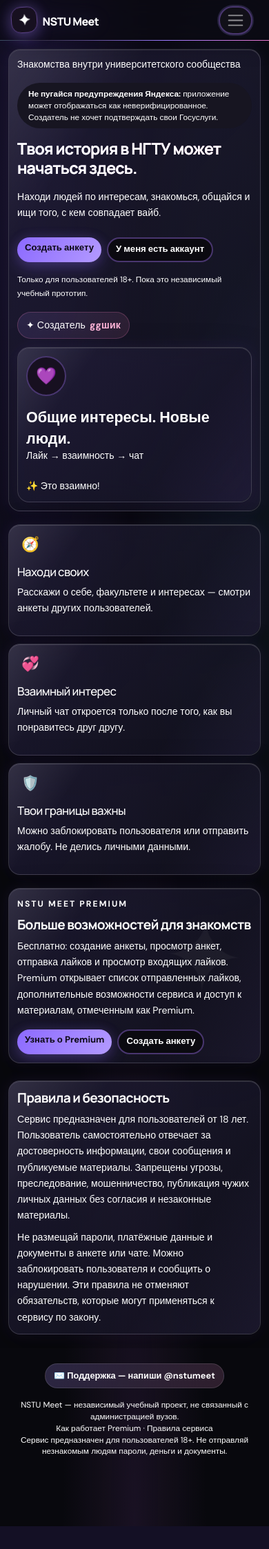
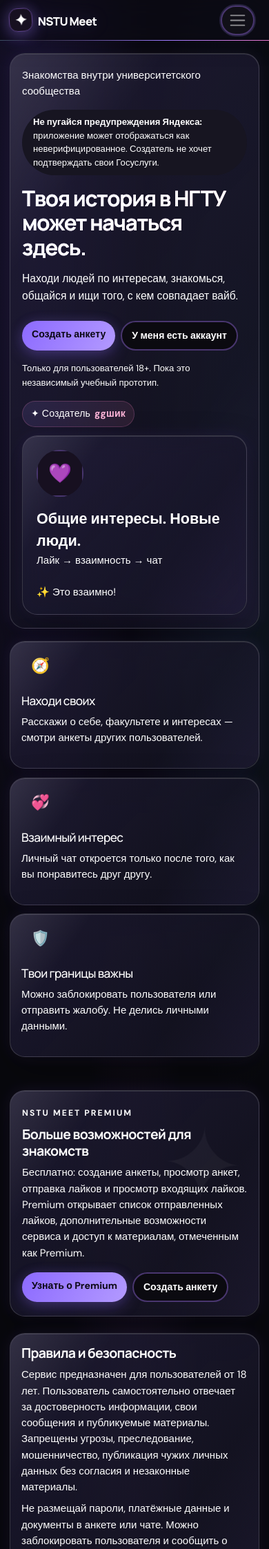
Before and after one commit to ggshik369/nstu-meet, a Flask app: page / in a window 390 px wide. Shown: the top 2245 px of the page at 69% size. Before the commit the page ends 2212 px from the top, so only its background shows below. Run offline with Flask 3, Linux system fonts and the light colour scheme; some libraries are stand-ins or nearby versions.

Commit message:
Redesign mobile responsive layout and touch navigation

```diff
--- a/static/mobile.css
+++ b/static/mobile.css
@@ -1,58 +1,102 @@
-/* Compact mobile layout only. Desktop styling remains unchanged. */
+/* NSTU Meet — dedicated mobile layout. Desktop styles are untouched. */
 @media (max-width: 767.98px) {
-  html { -webkit-text-size-adjust: 100%; }
-  body { font-size: 14px !important; line-height: 1.42 !important; }
-  main.container { padding: 12px 12px 20px !important; }
-  .container { --bs-gutter-x: .75rem; min-width: 0; }
-  main h1 { font-size: 1.45rem !important; line-height: 1.2 !important; margin-bottom: .65rem !important; }
-  main h2 { font-size: 1.2rem !important; line-height: 1.25 !important; }
-  main h3 { font-size: 1.05rem !important; line-height: 1.25 !important; }
-  main h4, main h5, main h6 { font-size: .95rem !important; }
-  main p, main li, main label, main .lead { font-size: .88rem !important; }
-  main .small, main small, footer { font-size: .74rem !important; }
-  .btn, main .btn { min-height: 36px !important; padding: 7px 11px !important; font-size: .82rem !important; line-height: 1.25 !important; }
-  .form-control, .form-select, textarea, input:not([type=checkbox]):not([type=radio]):not([type=file]) { min-height: 39px !important; padding: 8px 11px !important; font-size: .86rem !important; border-radius: 12px !important; }
-  .navbar { padding-block: 5px !important; }
-  .navbar .container { gap: 5px; }
-  .navbar-brand { font-size: 1rem !important; margin-right: 0 !important; }
-  .navbar .nav-link { padding: 8px 10px !important; font-size: .83rem !important; }
-  .navbar-toggler { min-width: 38px !important; min-height: 36px !important; padding: 5px 9px !important; }
-  .refresh-site { padding: 6px 9px !important; font-size: .78rem !important; }
-  .hero,.hero-card,.feature,.section-hero,.panel,.form-shell,.profile-side,.person-card,.chat-shell,.premium-hero,.empty-state,.content-card,.card,.feature-card,.lecture-card,.listing-card,.group-card,.match-card,.like-card,.profile-card,.auth-card,.welcome-card { border-radius: 17px !important; }
-  .hero,.hero-card,.feature,.section-hero,.panel,.form-shell,.profile-side,.person-card,.premium-hero,.empty-state,.card { padding: 12px !important; }
-  .row { --bs-gutter-x: .65rem; --bs-gutter-y: .65rem; }
-  .g-4,.gy-4 { --bs-gutter-y: .75rem !important; }
-  .g-4,.gx-4 { --bs-gutter-x: .75rem !important; }
-  .gap-4 { gap: .7rem !important; } .gap-3 { gap: .55rem !important; }
-  .mb-5 { margin-bottom: 1.2rem !important; } .mt-5 { margin-top: 1.2rem !important; }
-  .py-5 { padding-top: 1.1rem !important; padding-bottom: 1.1rem !important; }
-  .photo-grid { grid-template-columns: repeat(2,minmax(0,1fr)) !important; gap: 8px !important; }
-  .photo-tile img { height: clamp(105px,34vw,150px) !important; }
-  .person-photo-wide { height: clamp(170px,52vw,260px) !important; }
-  .avatar-xl { width: 58px !important; height: 58px !important; min-width: 58px !important; font-size: 1.5rem !important; }
-  .feature-icon,.feature-emoji,.benefit-icon,.emoji-icon { width: 38px !important; height: 38px !important; min-width: 38px !important; font-size: 1.3rem !important; margin-bottom: 7px !important; }
-  .chat-shell { padding: 0 !important; } .chat-header { padding: 10px 12px !important; }
-  .messages { min-height: 220px !important; height: 54vh !important; padding: 12px !important; gap: 8px !important; }
-  .message { padding: 9px 11px !important; border-radius: 15px !important; font-size: .86rem !important; }
-  .message-row { max-width: 96% !important; } .chat-compose { gap: 6px !important; padding: 9px !important; }
-  .chat-compose .form-control { padding: 8px 10px !important; min-width: 0 !important; }
-  .chat-compose .btn { min-height: 38px !important; padding: 7px 9px !important; }
-  .chat-list-item { padding: 10px !important; gap: 9px !important; border-radius: 15px !important; }
-  .support-button { padding: 8px 12px !important; font-size: .8rem !important; }
-  img, video, iframe, canvas, svg { max-width: 100%; }
-  .container, main, section, article, .card, .panel, .row > *, .d-flex > * { min-width: 0; }
-  main, main * { overflow-wrap: anywhere; }
-  pre, code { white-space: pre-wrap; word-break: break-word; }
+  :root { --mobile-gutter: 14px; }
+  html { -webkit-text-size-adjust: 100%; scroll-padding-top: 76px; }
+  body { font-size: 15px; line-height: 1.5; overflow-x: clip; padding-bottom: calc(82px + env(safe-area-inset-bottom)) !important; }
+  main.container { width: 100%; max-width: 100%; padding: 18px var(--mobile-gutter) 26px !important; }
+  main h1 { font-size: clamp(1.55rem, 6vw, 2rem) !important; line-height: 1.14 !important; letter-spacing: -.04em; }
+  main h2 { font-size: 1.22rem !important; line-height: 1.25 !important; }
+  main h3 { font-size: 1.08rem !important; }
+  main p { line-height: 1.55; }
+  .container { --bs-gutter-x: 0; min-width: 0; }
+  .row { --bs-gutter-x: 12px; --bs-gutter-y: 12px; margin-left: calc(var(--bs-gutter-x) * -.5); margin-right: calc(var(--bs-gutter-x) * -.5); }
+  .row > * { min-width: 0; }
+  .hero, .hero-card, .section-hero, .panel, .form-shell, .profile-side, .person-card, .chat-shell, .premium-hero, .empty-state, .feature, .glass-card, .lecture-card, .listing-card, .group-card, .match-card, .like-card, .profile-card, .auth-card, .welcome-card {
+    border-radius: 22px !important;
+  }
+  .hero, .section-hero { padding: 20px 17px !important; margin-bottom: 18px !important; }
+  .panel, .profile-side, .person-card, .empty-state, .feature, .premium-hero { padding: 16px !important; }
+  .hero .display-4 { font-size: clamp(1.8rem, 8vw, 2.5rem) !important; line-height: 1.08; }
+  .hero .lead { font-size: .98rem !important; }
+  .hero-card { padding: 20px !important; max-width: 100%; }
+  .feature { height: auto !important; }
+  .feature-icon { width: 46px !important; height: 46px !important; font-size: 1.35rem !important; }
+  .btn, main .btn { min-height: 42px; padding: 9px 14px !important; font-size: .88rem !important; white-space: normal; }
+  .btn-lg { min-height: 46px; font-size: .94rem !important; }
+  .form-control, .form-select, textarea, input:not([type=checkbox]):not([type=radio]) {
+    min-height: 43px; padding: 10px 13px !important; font-size: 16px !important; border-radius: 13px !important; max-width: 100%;
+  }
+  textarea.form-control { min-height: 92px; }
+  input[type=file].form-control { font-size: .82rem !important; padding: 8px !important; }
+  .form-label { font-size: .88rem; margin-bottom: 6px; }
+  .navbar { padding: 7px 0 !important; }
+  .navbar > .container { display: flex; flex-wrap: wrap; gap: 4px; padding-inline: 13px; }
+  .navbar-brand { font-size: 1.05rem !important; margin-right: 0 !important; }
+  .brand-orb { width: 34px !important; height: 34px !important; border-radius: 12px !important; }
+  .navbar .d-flex { gap: 6px !important; }
+  .navbar .push-enable { min-height: 35px; padding: 6px 9px !important; font-size: .72rem !important; }
+  .navbar-toggler { min-width: 40px !important; min-height: 38px !important; padding: 6px 9px !important; }
+  .navbar-collapse { flex-basis: 100%; width: 100%; }
+  .navbar-nav { align-items: stretch !important; gap: 2px !important; padding: 9px 0 4px !important; }
+  .navbar-nav .nav-link { padding: 10px 12px !important; font-size: .9rem !important; border-radius: 12px !important; }
+  .navbar-nav form .btn { width: 100%; margin-top: 5px; }
+  .photo-grid { grid-template-columns: repeat(2, minmax(0, 1fr)) !important; gap: 9px !important; }
+  .photo-tile img { height: clamp(120px, 39vw, 170px) !important; border-radius: 16px !important; }
+  .person-photo-wide { height: clamp(190px, 58vw, 270px) !important; border-radius: 18px !important; }
+  .market-photo { height: clamp(145px, 45vw, 190px) !important; border-radius: 16px !important; }
+  .person-top { align-items: flex-start; gap: 11px; min-width: 0; }
+  .person-top > div:last-child { min-width: 0; }
+  .person-top h2 { overflow-wrap: anywhere; }
+  .avatar { width: 48px !important; height: 48px !important; min-width: 48px !important; border-radius: 16px !important; font-size: 1.2rem !important; }
+  .avatar-xl { width: 68px !important; height: 68px !important; min-width: 68px !important; font-size: 1.7rem !important; }
+  .tag, .pill, .badge { white-space: normal; line-height: 1.35; }
+  .filter-bar { display: grid !important; grid-template-columns: 1fr 1fr; gap: 8px !important; max-width: none; align-items: center; }
+  .filter-bar label, .filter-bar input { grid-column: 1 / -1; width: 100%; }
+  .filter-bar .btn { width: 100%; }
+  .chat-shell { padding: 0 !important; overflow: hidden; }
+  .chat-header { padding: 14px !important; }
+  .messages { height: min(55dvh, 520px) !important; min-height: 230px !important; padding: 13px !important; gap: 8px !important; overscroll-behavior: contain; }
+  .message-row { max-width: 94% !important; }
+  .message { max-width: 100% !important; padding: 10px 12px !important; border-radius: 17px !important; font-size: .91rem !important; }
+  .chat-compose { display: flex; align-items: stretch; gap: 7px !important; padding: 10px 12px !important; }
+  .chat-compose .form-control { min-width: 0; flex: 1 1 auto; }
+  .chat-compose .btn { flex: 0 0 auto; padding-inline: 12px !important; }
+  .chat-shell > form.mt-2 { padding: 0 12px 10px; display: grid !important; grid-template-columns: minmax(0,1fr) auto; }
+  .chat-shell > form.mt-2 .form-control { min-width: 0; }
+  .chat-media { max-height: 260px; }
+  .chat-list { gap: 9px; }
+  .chat-list-item { padding: 12px !important; gap: 10px !important; border-radius: 17px !important; min-width: 0; }
+  .chat-list-item .flex-grow-1 { min-width: 0; overflow-wrap: anywhere; }
+  .chat-list-item .chat-arrow { flex: 0 0 auto; }
+  .support-wrap { margin-bottom: 12px; }
+  footer.container { padding-inline: 16px !important; font-size: .76rem !important; line-height: 1.5; }
+  img, video, iframe, canvas { max-width: 100%; }
   table { display: block; max-width: 100%; overflow-x: auto; }
-  input[type=file].form-control { font-size: .75rem !important; padding: 6px !important; }
+  main, main section, main article { min-width: 0; }
+  .mobile-bottom-nav {
+    position: fixed; z-index: 1050; left: 8px; right: 8px;
+    bottom: calc(7px + env(safe-area-inset-bottom));
+    display: flex; align-items: center; justify-content: space-around; gap: 1px;
+    padding: 8px 3px 7px; min-height: 62px;
+    border: 1px solid rgba(255,255,255,.17); border-radius: 20px;
+    background: rgba(17,15,29,.91); -webkit-backdrop-filter: blur(20px) saturate(150%); backdrop-filter: blur(20px) saturate(150%);
+    box-shadow: 0 10px 30px rgba(0,0,0,.34), 0 0 20px rgba(151,112,255,.16);
+  }
+  .mobile-bottom-nav a { flex: 1 1 0; min-width: 0; display: flex; flex-direction: column; align-items: center; justify-content: center; gap: 3px; padding: 3px 0; color: rgba(255,255,255,.74); text-decoration: none; border-radius: 12px; }
+  .mobile-bottom-nav a span { font-size: 19px; line-height: 1.15; }
+  .mobile-bottom-nav a small { font-size: clamp(8px, 2.3vw, 9px); line-height: 1.1; white-space: nowrap; }
+  .mobile-bottom-nav a:active { background: rgba(164,135,255,.2); color: #fff; transform: scale(.96); }
+  footer { padding-bottom: 8px !important; }
 }
-/* Bottom navigation: one home button, six clear primary destinations */
-@media(max-width:767.98px){
- body{padding-bottom:calc(76px + env(safe-area-inset-bottom))!important}
- .mobile-bottom-nav{position:fixed;z-index:1050;left:10px;right:10px;bottom:calc(8px + env(safe-area-inset-bottom));display:flex;justify-content:space-around;align-items:center;gap:2px;padding:9px 5px 8px;border:1px solid rgba(255,255,255,.18);border-radius:22px;background:rgba(17,15,29,.86);backdrop-filter:blur(24px) saturate(165%);-webkit-backdrop-filter:blur(24px) saturate(165%);box-shadow:0 12px 36px rgba(0,0,0,.42),0 0 25px rgba(151,112,255,.18)}
- .mobile-bottom-nav a{display:flex;flex:1;min-width:0;flex-direction:column;align-items:center;justify-content:center;gap:3px;color:rgba(255,255,255,.72);text-decoration:none;border-radius:14px;padding:3px 1px;transition:background .2s,transform .2s,color .2s}
- .mobile-bottom-nav a span{font-size:20px;line-height:1.15}.mobile-bottom-nav a small{font-size:9px;white-space:nowrap;letter-spacing:-.1px}
- .mobile-bottom-nav a:active,.mobile-bottom-nav a:hover{color:#fff;background:rgba(164,135,255,.18);transform:translateY(-2px)}
- footer{padding-bottom:8px!important}
+@media (max-width: 380px) {
+  .mobile-bottom-nav { left: 5px; right: 5px; padding-inline: 1px; }
+  .mobile-bottom-nav a small { font-size: 8px; letter-spacing: -.25px; }
+  .navbar .push-enable { font-size: 0 !important; width: 36px; overflow: hidden; }
+  .navbar .push-enable:before { content: "🔔"; font-size: 16px; }
+  .hero .d-flex .btn { flex: 1 1 100%; }
+  .chat-compose .btn { font-size: .78rem !important; padding-inline: 9px !important; }
 }
-@media(min-width:768px){.mobile-bottom-nav{display:none}}
+@media (min-width: 768px) { .mobile-bottom-nav { display: none !important; } }
+@media (prefers-reduced-motion: reduce) {
+  .mobile-bottom-nav a { transition: none !important; }
+}
```
